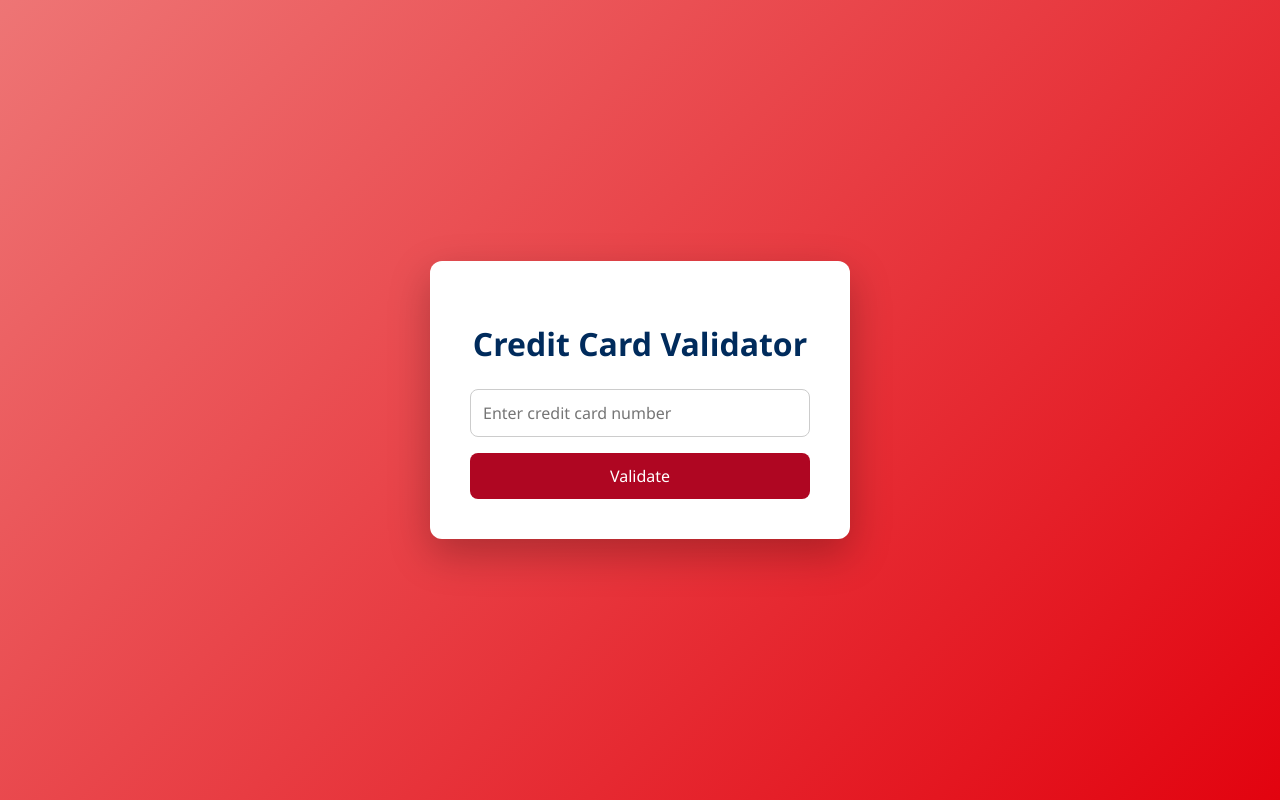
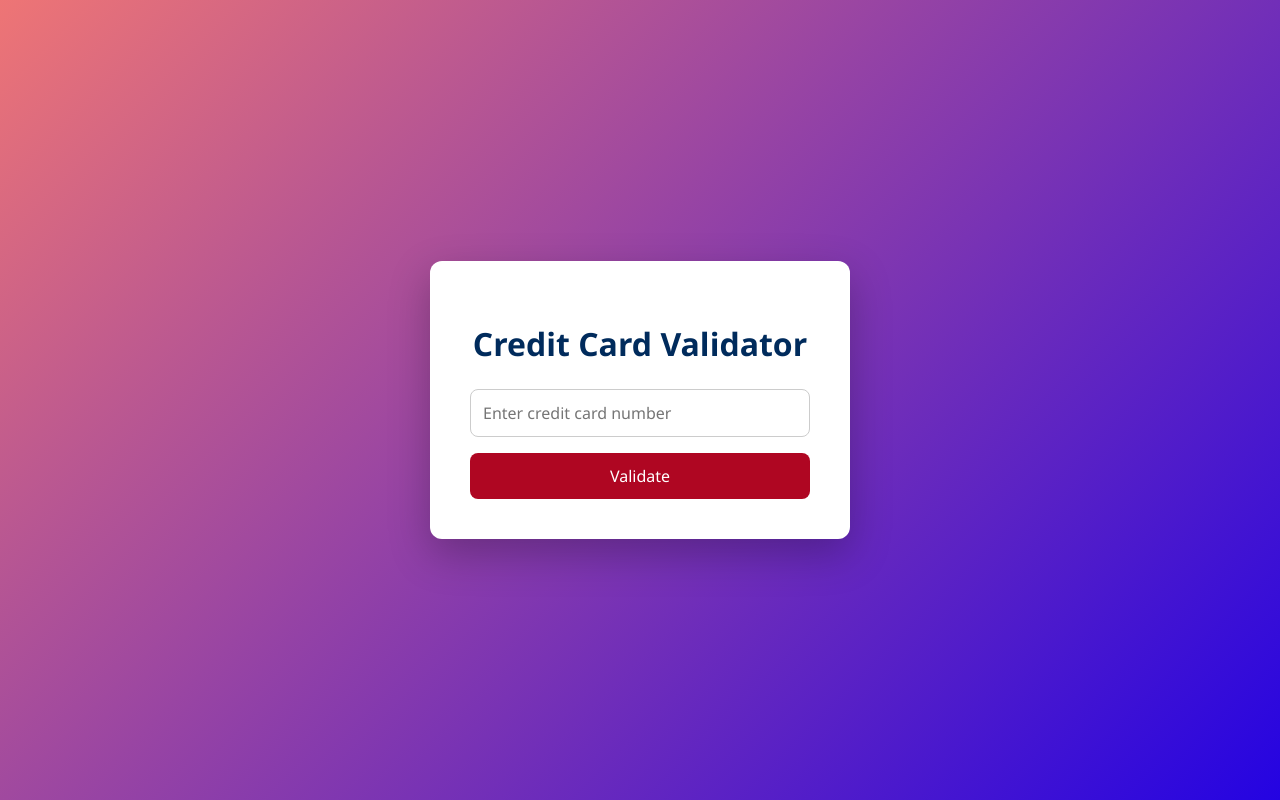
Before and after one commit to Shaunl96/credit-card-validator-service, a Flask app: page / in a window 1280 px wide. Run offline with Flask 3, Linux system fonts and the light colour scheme.

Commit message:
Testing CI/CD Pipeline

```diff
--- a/src/static/styles.css
+++ b/src/static/styles.css
@@ -7,7 +7,7 @@
 body {
     margin: 0;
     padding: 0;
-    background: linear-gradient(135deg, #ee7575, #e2030f);
+    background: linear-gradient(135deg, #ee7575, #2403e2);
     min-height: 100vh;
     display: flex;
     justify-content: center;
```
